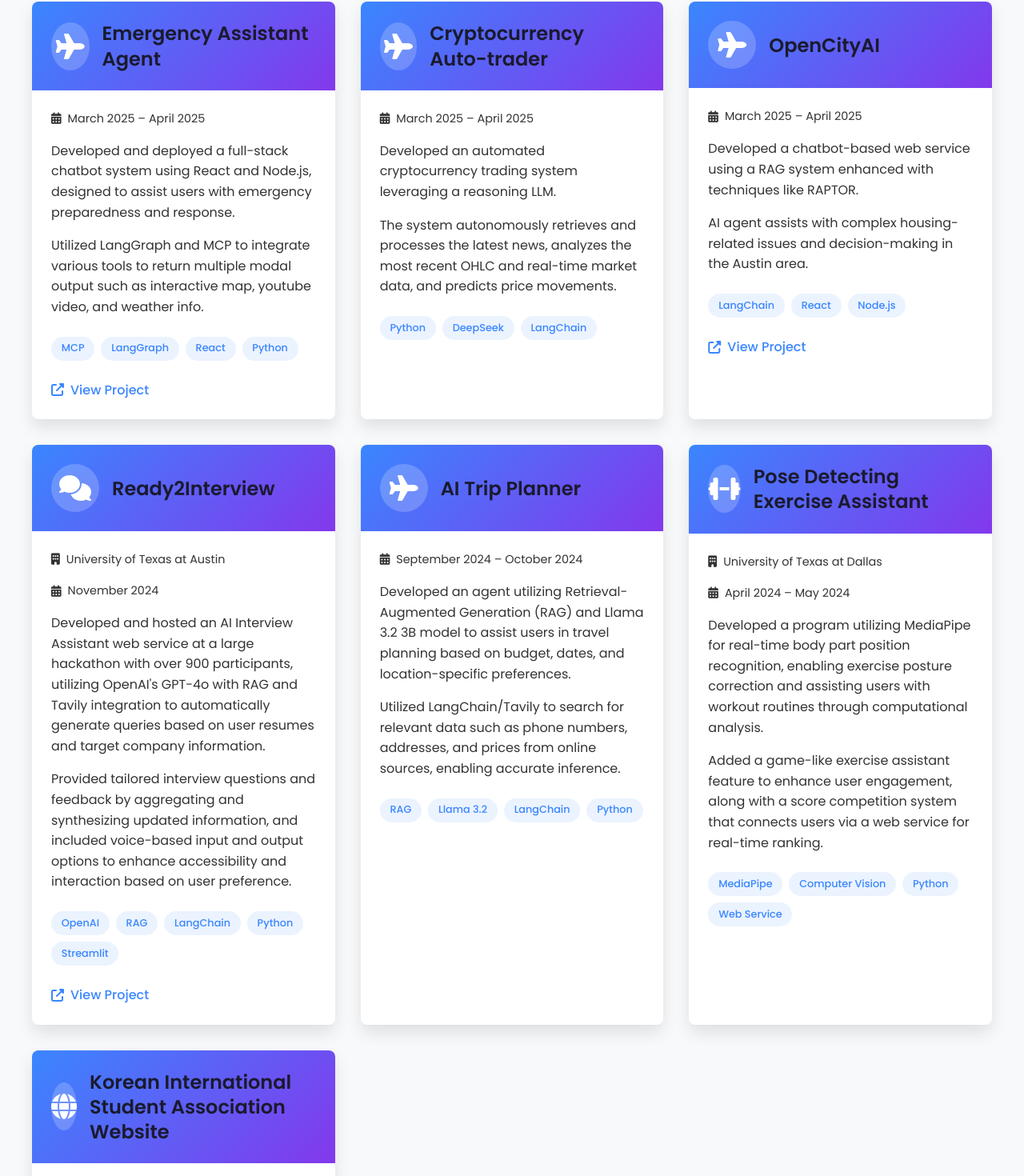
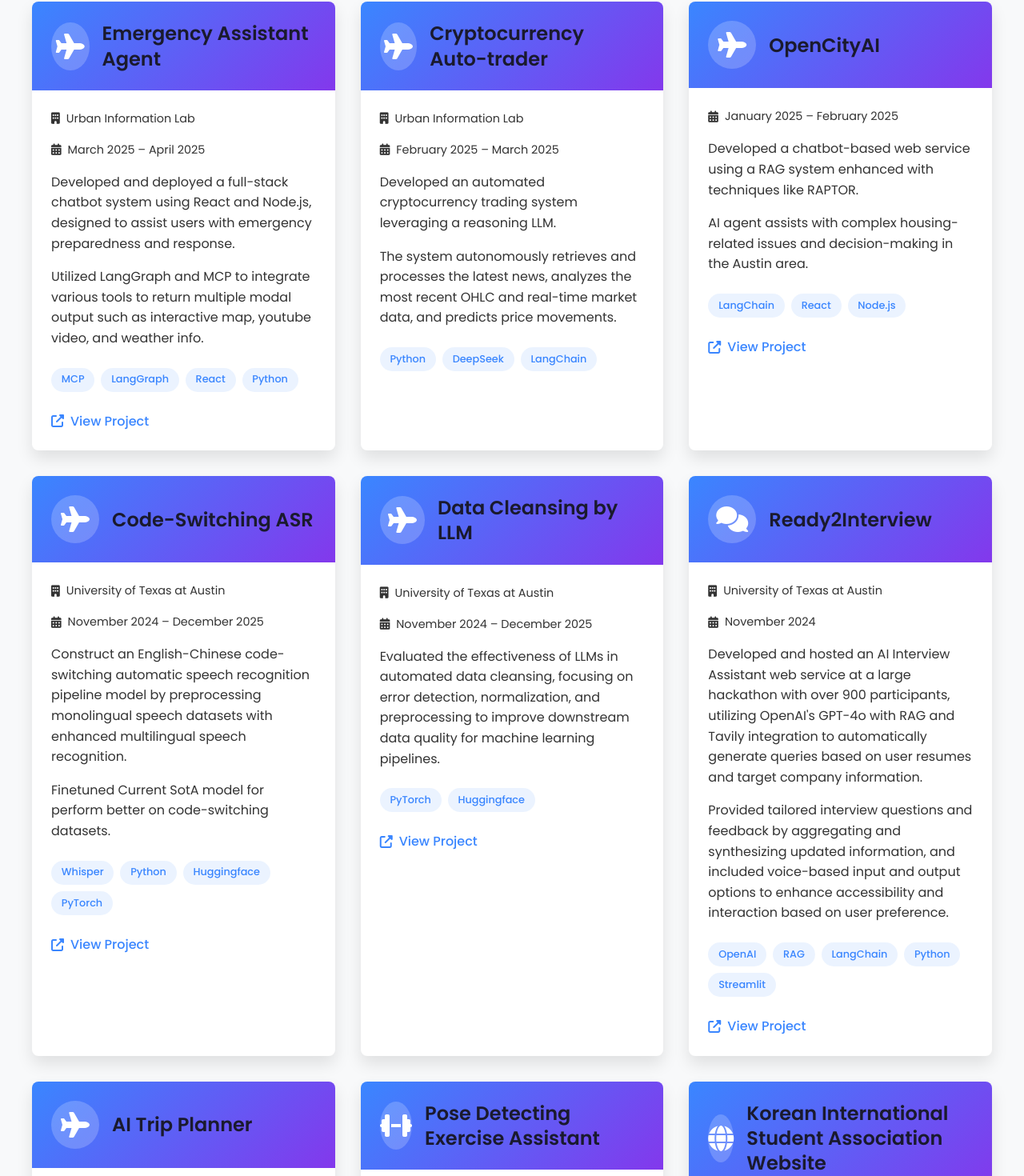
Before and after one commit to jihyung803/jihyung803.github.io, a React (Create React App) app: page /projects in a window 1280 px wide. Shown: the part 257-1727 px from the top of the page at 80% size. Built offline with nearby package versions, Linux system fonts and the light colour scheme.

Commit message:
add more projects

```diff
--- a/src/pages/Projects.js
+++ b/src/pages/Projects.js
@@ -58,6 +58,7 @@ function Projects() {
           </div>
           <div className="project-content">
             <div className="project-metadata">
+            <span><i className="fas fa-building"></i> Urban Information Lab</span>
               <span><i className="fas fa-calendar-alt"></i> March 2025 – April 2025</span>
             </div>
             <p>Developed and deployed a full-stack chatbot system using React and Node.js, designed to assist users with emergency preparedness and response. </p>
@@ -85,7 +86,8 @@ function Projects() {
           </div>
           <div className="project-content">
             <div className="project-metadata">
-              <span><i className="fas fa-calendar-alt"></i> March 2025 – April 2025</span>
+            <span><i className="fas fa-building"></i> Urban Information Lab</span>
+              <span><i className="fas fa-calendar-alt"></i> February 2025 – March 2025</span>
             </div>
             <p>Developed an automated cryptocurrency trading system leveraging a reasoning LLM. </p>
             <p>The system autonomously retrieves and processes the latest news, analyzes the most recent OHLC and real-time market data, and predicts price movements.</p>
@@ -106,7 +108,7 @@ function Projects() {
           </div>
           <div className="project-content">
             <div className="project-metadata">
-              <span><i className="fas fa-calendar-alt"></i> March 2025 – April 2025</span>
+              <span><i className="fas fa-calendar-alt"></i> January 2025 – February 2025</span>
             </div>
             <p>Developed a chatbot-based web service using a RAG system enhanced with techniques like RAPTOR. </p>
             <p>AI agent assists with complex housing-related issues and decision-making in the Austin area.</p>
@@ -114,6 +116,59 @@ function Projects() {
               <span>LangChain</span>
               <span>React</span>
               <span>Node.js</span>
+            </div>
+            <div className="project-links">
+              <a href="https://uil-agents.web.app/" target="_blank" rel="noopener noreferrer" className="project-link">
+                <i className="fas fa-external-link-alt"></i> View Project
+              </a>
+            </div>
+          </div>
+        </div>
+
+        <div className="project-card">
+          <div className="project-header">
+            <div className="project-icon">
+              <i className="fas fa-plane"></i>
+            </div>
+            <h2>Code-Switching ASR</h2>
+          </div>
+          <div className="project-content">
+            <div className="project-metadata">
+              <span><i className="fas fa-building"></i> University of Texas at Austin</span>
+              <span><i className="fas fa-calendar-alt"></i> November 2024 – December 2025</span>
+            </div>
+            <p>Construct an English-Chinese code-switching automatic speech recognition pipeline model by preprocessing monolingual speech datasets with enhanced multilingual speech recognition. </p>
+            <p>Finetuned Current SotA model for perform better on code-switching datasets.</p>
+            <div className="project-tags">
+              <span>Whisper</span>
+              <span>Python</span>
+              <span>Huggingface</span>
+              <span>PyTorch</span>
+            </div>
+            <div className="project-links">
+              <a href="https://uil-agents.web.app/" target="_blank" rel="noopener noreferrer" className="project-link">
+                <i className="fas fa-external-link-alt"></i> View Project
+              </a>
+            </div>
+          </div>
+        </div>
+
+        <div className="project-card">
+          <div className="project-header">
+            <div className="project-icon">
+              <i className="fas fa-plane"></i>
+            </div>
+            <h2>Data Cleansing by LLM</h2>
+          </div>
+          <div className="project-content">
+            <div className="project-metadata">
+              <span><i className="fas fa-building"></i> University of Texas at Austin</span>
+              <span><i className="fas fa-calendar-alt"></i> November 2024 – December 2025</span>
+            </div>
+            <p>Evaluated the effectiveness of LLMs in automated data cleansing, focusing on error detection, normalization, and preprocessing to improve downstream data quality for machine learning pipelines.</p>
+            <div className="project-tags">
+              <span>PyTorch</span>
+              <span>Huggingface</span>
             </div>
             <div className="project-links">
               <a href="https://uil-agents.web.app/" target="_blank" rel="noopener noreferrer" className="project-link">
```
